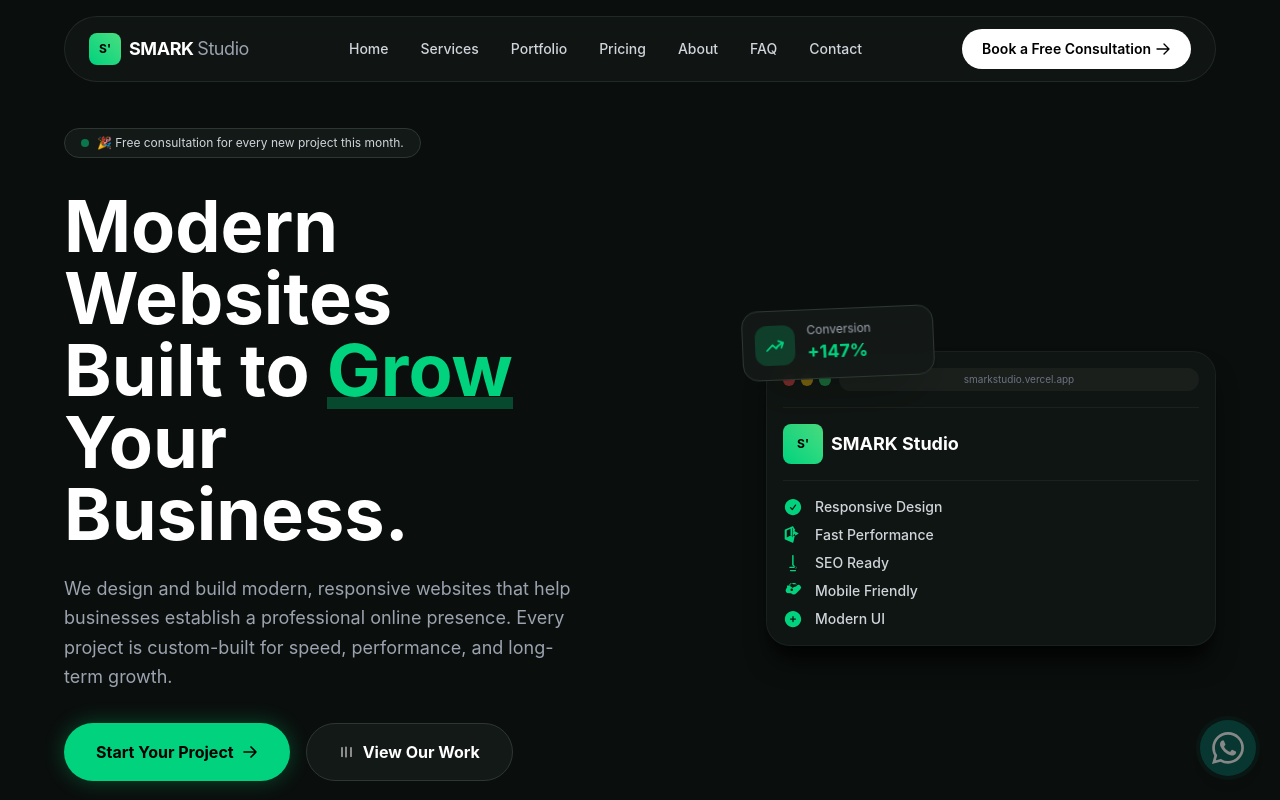
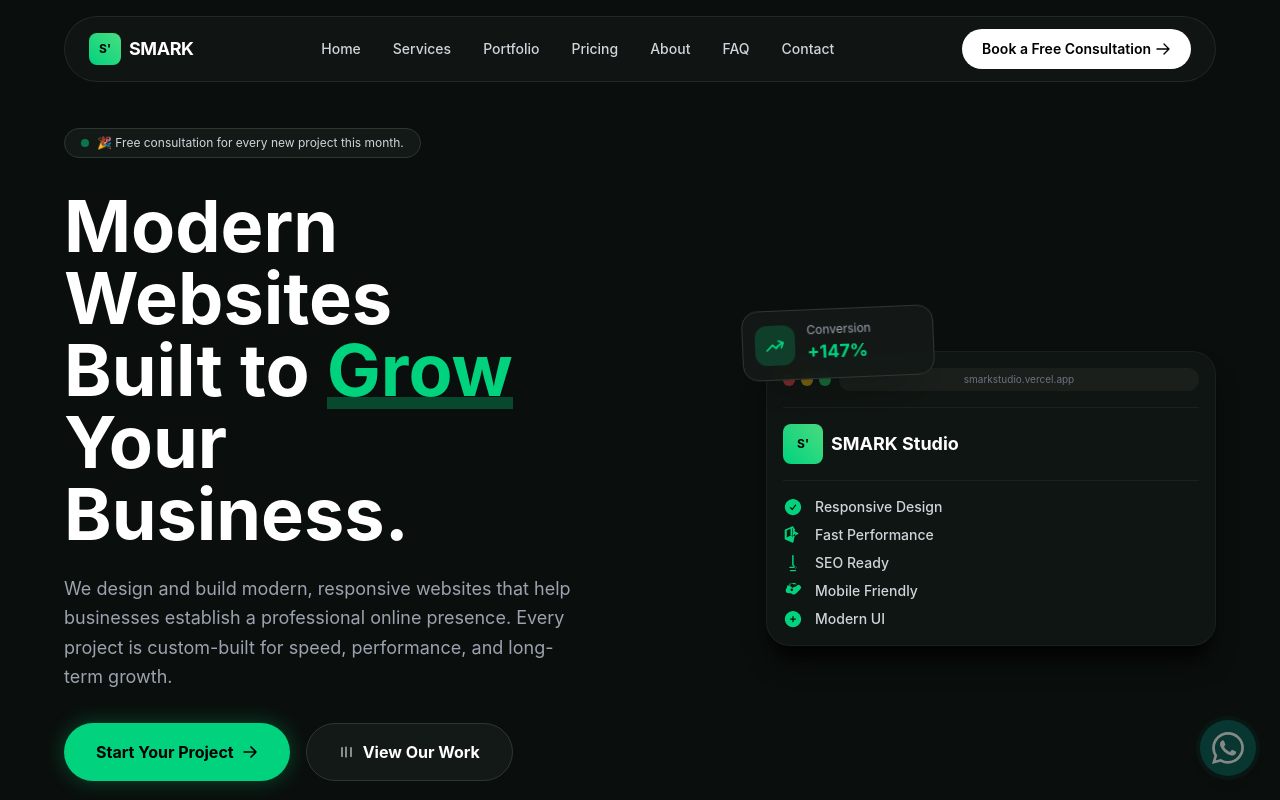
Before and after one commit to belloramadan00-hash/Smarkstudio, a plain HTML site: page index.html in a window 1280 px wide. Shown: the top 800 px of the page. Drawn offline with nearby package versions, Linux system fonts and the light colour scheme.

Commit message:
Update index.html

```diff
--- a/index.html
+++ b/index.html
@@ -59,7 +59,7 @@
         <nav class="glass-nav w-full max-w-6xl rounded-full px-6 py-3 flex justify-between items-center">
             <a href="#" class="flex items-center gap-2 group">
                 <div class="w-8 h-8 rounded-lg bg-gradient-to-tr from-[#00d27e] to-[#4ade80] flex items-center justify-center text-black font-bold text-xs">S'</div>
-                <span class="text-white font-bold text-lg tracking-tight">SMARK <span class="text-gray-400 font-normal">Studio</span></span>
+                <span class="text-white font-bold text-lg tracking-tight">SMARK </span>
             </a>
             <div class="hidden md:flex items-center gap-6 lg:gap-8 text-sm font-medium text-gray-300">
                 <a href="#" class="nav-link">Home</a>
```
